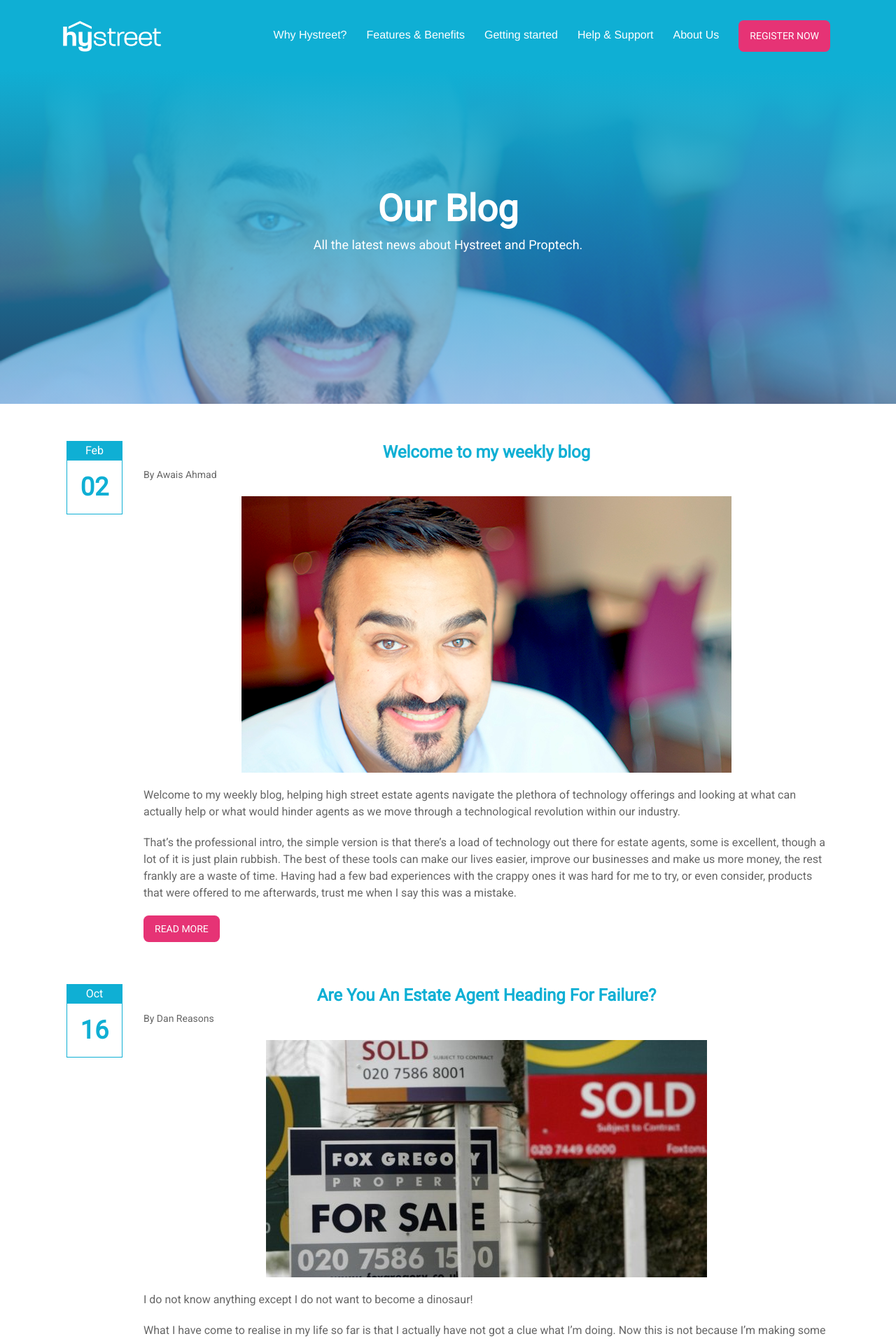
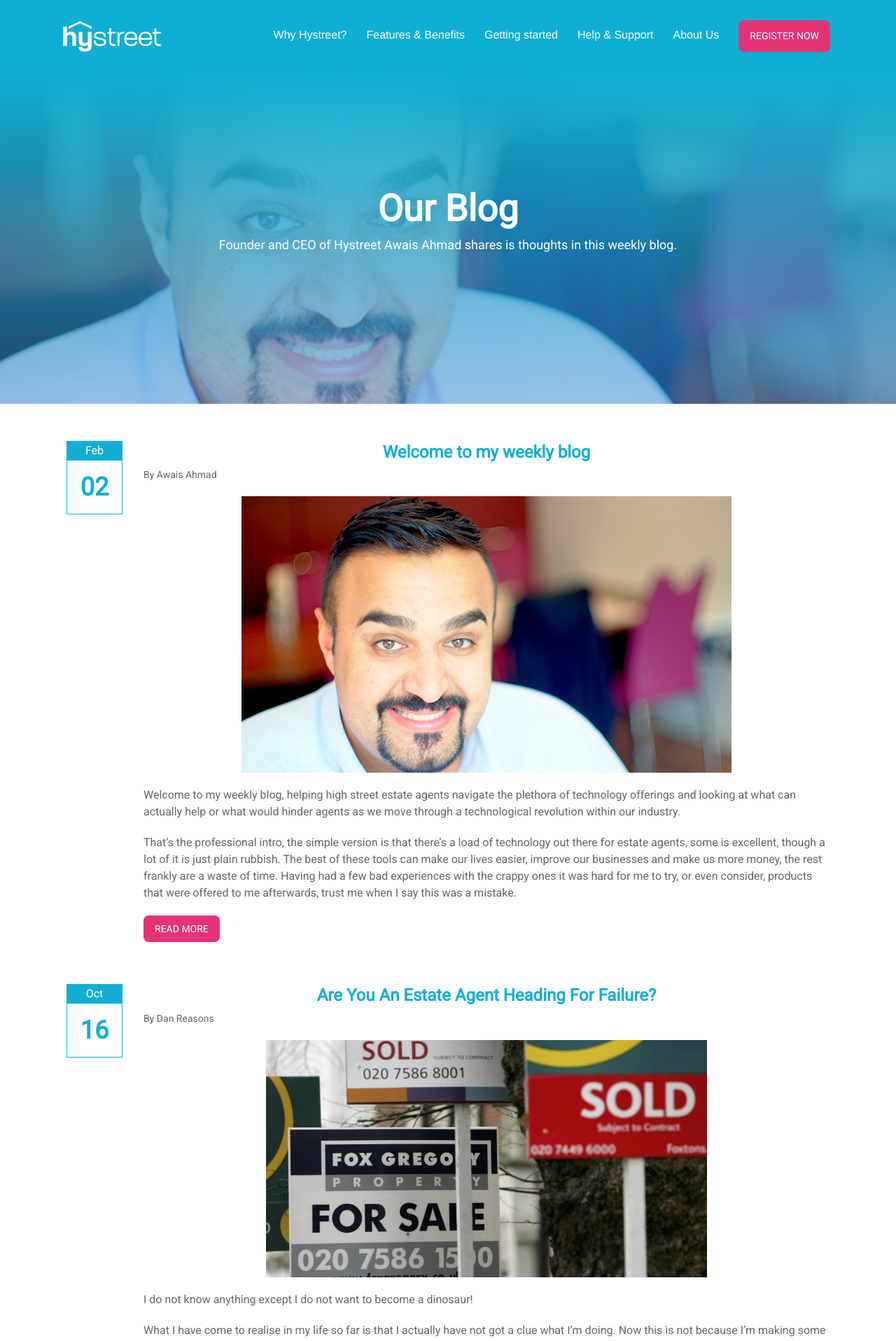
Before and after one commit to hystreet/hystreet.github.io, a Jekyll site: the page built from blog/index.html, in a window 1280 px wide. Shown: the top 1916 px of the page at 70% size. Built offline with Jekyll 4.4.1, drawn with Linux system fonts in a browser that asks for light colours; a script that is not in the unit is left out; the list of posts is cut into pages by our own code.

Commit message:
Update blog.html

```diff
--- a/_layouts/blog.html
+++ b/_layouts/blog.html
@@ -14,7 +14,7 @@
     margin-bottom:  10%;
 ">
       <h2 style="margin-top: 8px;color: #FFF;font-size: 329%;font-weight: bolder;">Our Blog</h2>
-      <p style="color:#FFFFFF;">All the latest news about Hystreet and Proptech.</p>
+      <p style="color:#FFFFFF;">Founder and CEO of Hystreet Awais Ahmad shares is thoughts in this weekly blog.</p>
     </div>
     <div class='spacing'></div>
     <div class='spacing'></div>
```
